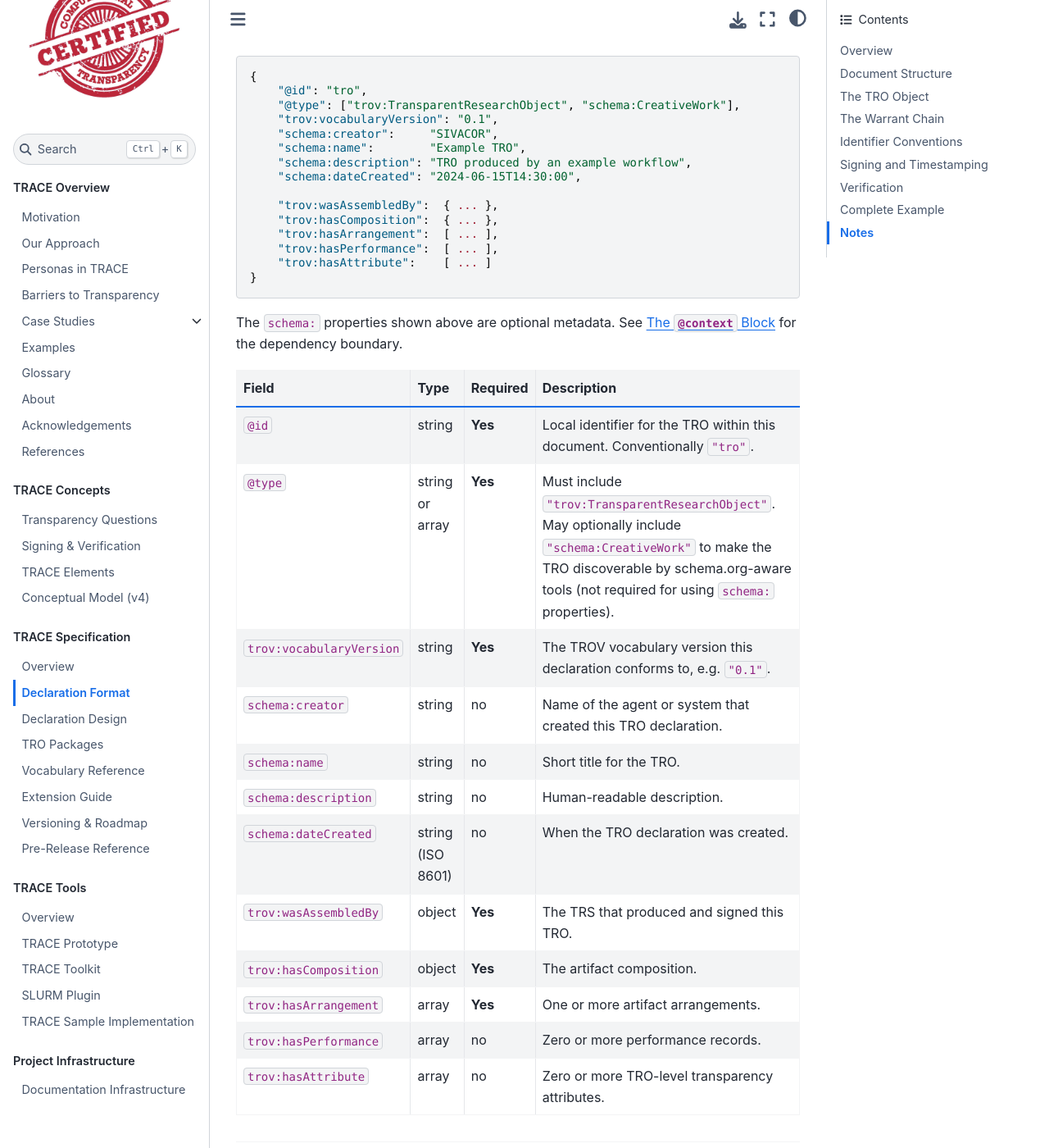
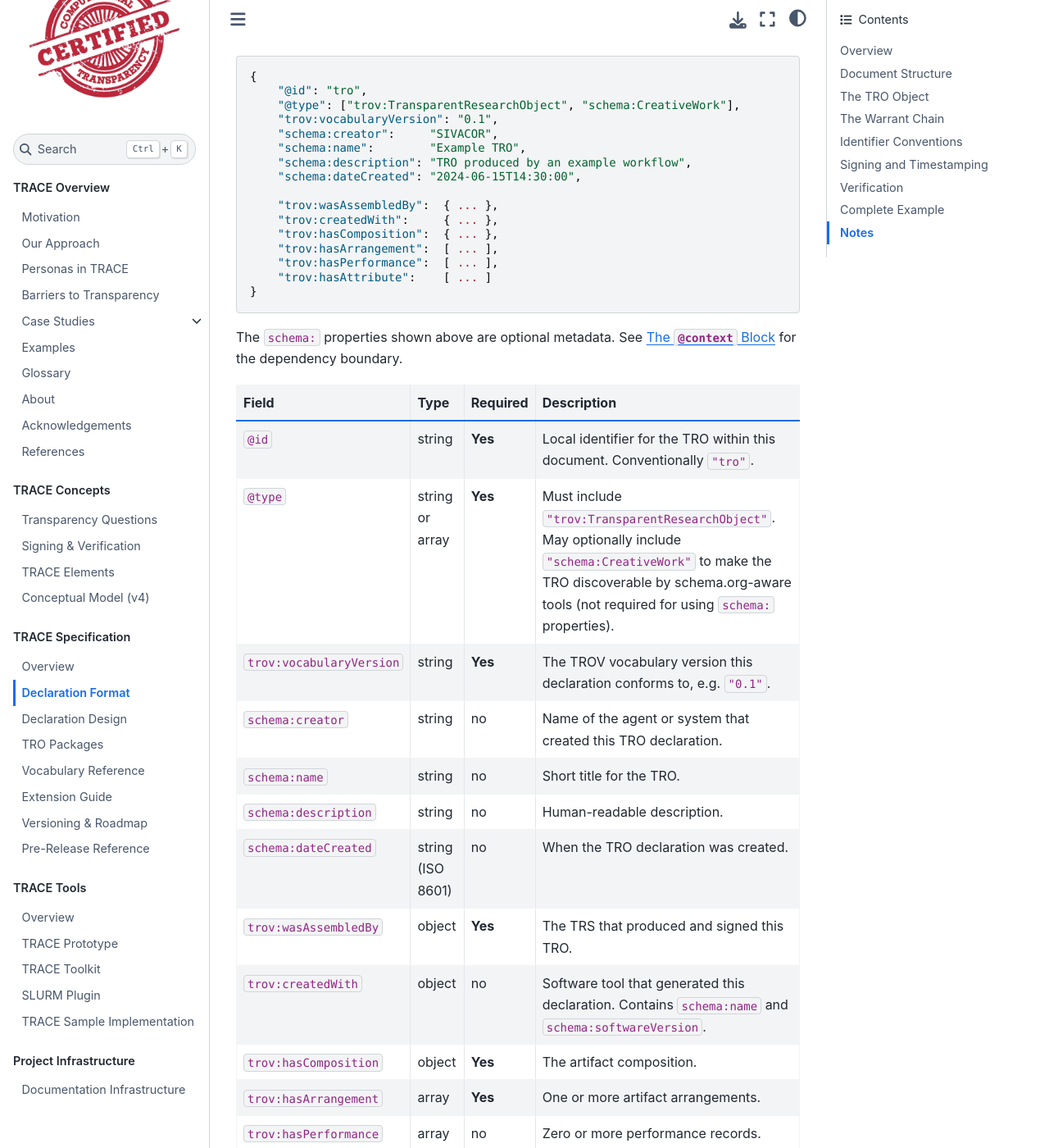
Before and after one commit to transparency-certified/trace-specification, a Jupyter Book: the page built from docs/tro-declaration-format.md, in a window 1280 px wide and 1400 px high, scrolled down 3327 px. Shown: the whole window at 82% size. Built offline with Jupyter Book 1.0.4 settings and Sphinx 7.4.7 and the Sphinx Book theme 1.1.4, drawn with Linux system fonts in a browser that asks for light colours; some of the changed text lies outside the part shown.

Commit message:
Add trov:createdWith property to vocabulary reference and declaration format

```diff
--- a/docs/tro-declaration-format.md
+++ b/docs/tro-declaration-format.md
@@ -106,6 +106,7 @@ Example root properties:
     "schema:dateCreated": "2024-06-15T14:30:00",
 
     "trov:wasAssembledBy":  { ... },
+    "trov:createdWith":     { ... },
     "trov:hasComposition":  { ... },
     "trov:hasArrangement":  [ ... ],
     "trov:hasPerformance":  [ ... ],
@@ -125,6 +126,7 @@ The `schema:` properties shown above are optional metadata. See [The `@context`
 | `schema:description` | string | no | Human-readable description. |
 | `schema:dateCreated` | string (ISO 8601) | no | When the TRO declaration was created. |
 | `trov:wasAssembledBy` | object | **Yes** | The TRS that produced and signed this TRO. |
+| `trov:createdWith` | object | no | Software tool that generated this declaration. Contains `schema:name` and `schema:softwareVersion`. |
 | `trov:hasComposition` | object | **Yes** | The artifact composition. |
 | `trov:hasArrangement` | array | **Yes** | One or more artifact arrangements. |
 | `trov:hasPerformance` | array | no | Zero or more performance records. |
@@ -576,6 +578,12 @@ The following is a minimal but complete TRO declaration describing a data file a
                 ]
             },
 
+            "trov:createdWith": {
+                "@type": "schema:SoftwareApplication",
+                "schema:name": "tro-utils",
+                "schema:softwareVersion": "0.2.2"
+            },
+
             "trov:wasTimestampedBy": {
                 "@id": "tsa",
                 "@type": "trov:TimeStampingAuthority",
```
Also changed, not shown: docs/trov-vocabulary.md (+2 -0 lines).
